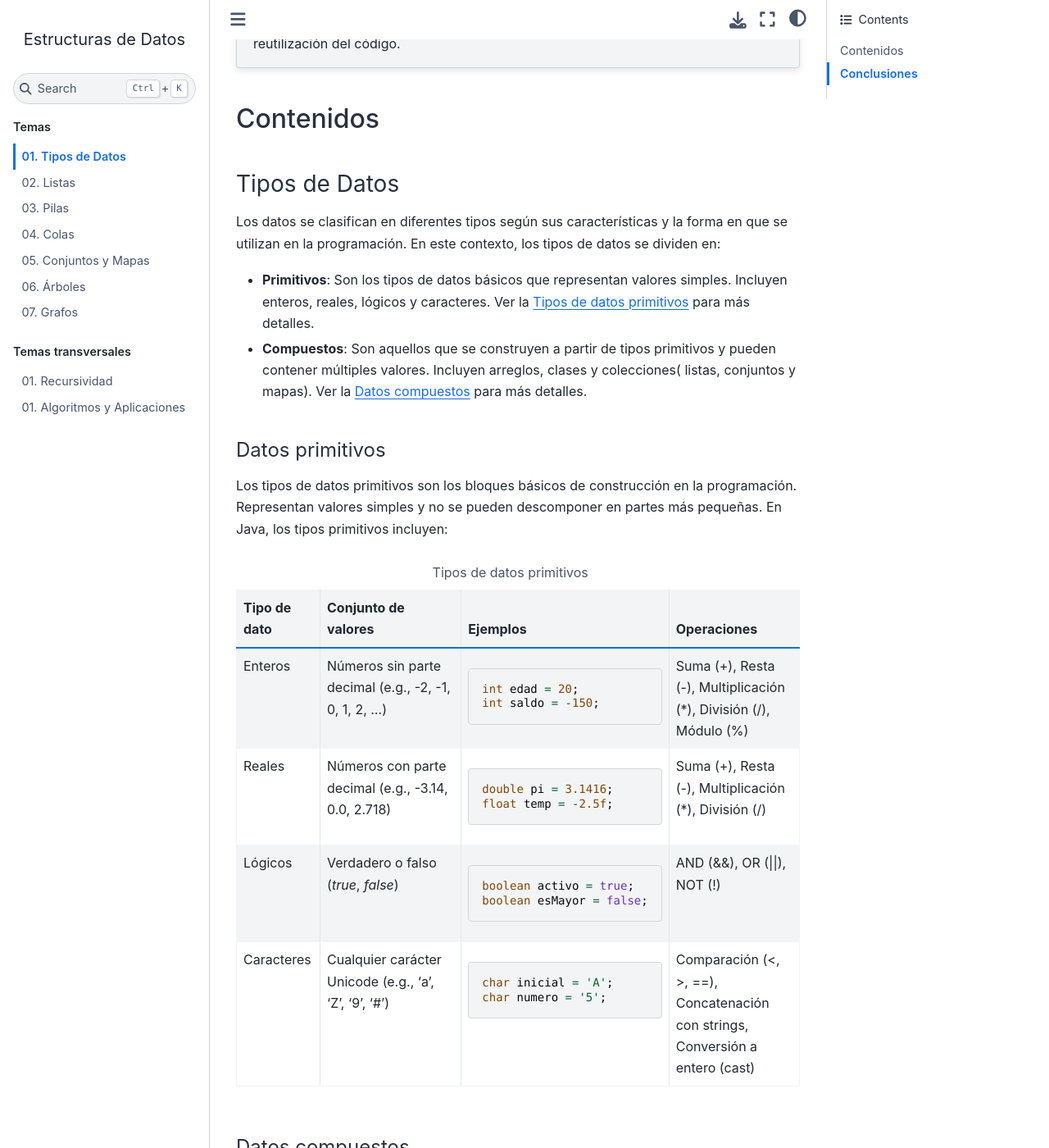
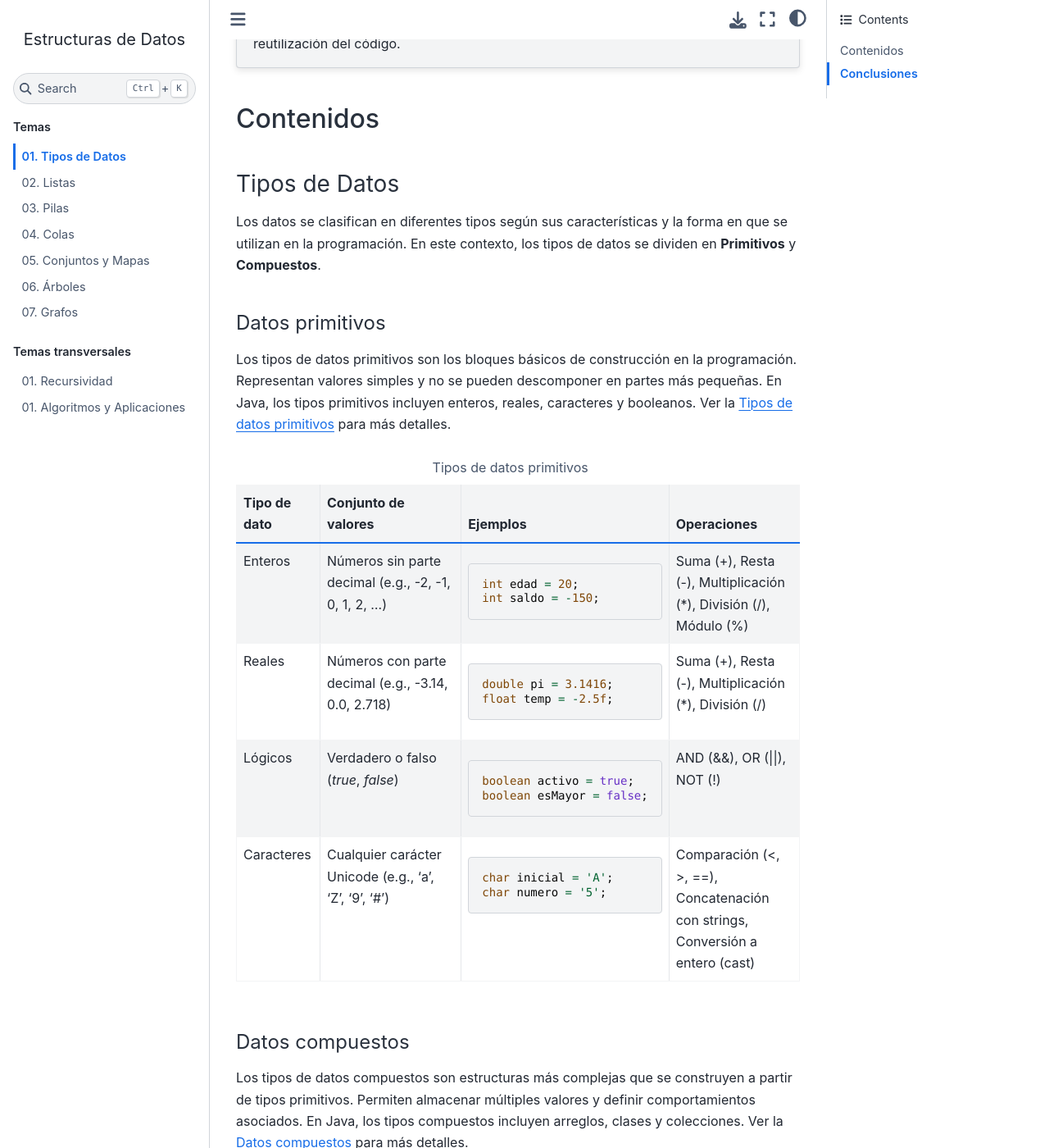
Before and after one commit to CDIAFIEC/FAQs, a Sphinx documentation site: the page built from docs/source/temas/01.tiposdedatos.rst, in a window 1280 px wide and 1400 px high, scrolled down 228 px. Shown: the whole window at 82% size. Built offline with Sphinx 7.4.7 and the Sphinx Book theme 1.1.4, drawn with Linux system fonts in a browser that asks for light colours; some of the changed text lies outside the part shown.

Commit message:
reordering

```diff
--- a/docs/source/temas/01.tiposdedatos.rst
+++ b/docs/source/temas/01.tiposdedatos.rst
@@ -18,15 +18,12 @@ Contenidos
 Tipos de Datos
 --------------
 
-Los datos se clasifican en diferentes tipos según sus características y la forma en que se utilizan en la programación. En este contexto, los tipos de datos se dividen en:
-
-- **Primitivos**: Son los tipos de datos básicos que representan valores simples. Incluyen enteros, reales, lógicos y caracteres. Ver la :ref:`tabla_tipos_datos_primitivos_java` para más detalles.
-- **Compuestos**: Son aquellos que se construyen a partir de tipos primitivos y pueden contener múltiples valores. Incluyen arreglos, clases y colecciones( listas, conjuntos y mapas). Ver la :ref:`tabla_tipos_datos_compuestos_java` para más detalles.
+Los datos se clasifican en diferentes tipos según sus características y la forma en que se utilizan en la programación. En este contexto, los tipos de datos se dividen en **Primitivos** y  **Compuestos**.
 
 Datos primitivos
 ^^^^^^^^^^^^^^^^
 
-Los tipos de datos primitivos son los bloques básicos de construcción en la programación. Representan valores simples y no se pueden descomponer en partes más pequeñas. En Java, los tipos primitivos incluyen:
+Los tipos de datos primitivos son los bloques básicos de construcción en la programación. Representan valores simples y no se pueden descomponer en partes más pequeñas. En Java, los tipos primitivos incluyen enteros, reales, caracteres y booleanos. Ver la :ref:`tabla_tipos_datos_primitivos_java` para más detalles.
 
 .. _tabla_tipos_datos_primitivos_java:
 
@@ -93,7 +90,7 @@ Los tipos de datos primitivos son los bloques básicos de construcción en la pr
 Datos compuestos
 ^^^^^^^^^^^^^^^^
 
-Los tipos de datos compuestos son estructuras más complejas que se construyen a partir de tipos primitivos. Permiten almacenar múltiples valores y definir comportamientos asociados. En Java, los tipos compuestos incluyen arreglos, clases y colecciones.
+Los tipos de datos compuestos son estructuras más complejas que se construyen a partir de tipos primitivos. Permiten almacenar múltiples valores y definir comportamientos asociados. En Java, los tipos compuestos incluyen arreglos, clases y colecciones. Ver la :ref:`tabla_tipos_datos_compuestos_java` para más detalles.
 
 .. list-table:: Tipos de datos compuestos en Java
    :widths: 15 30 30 25
```
